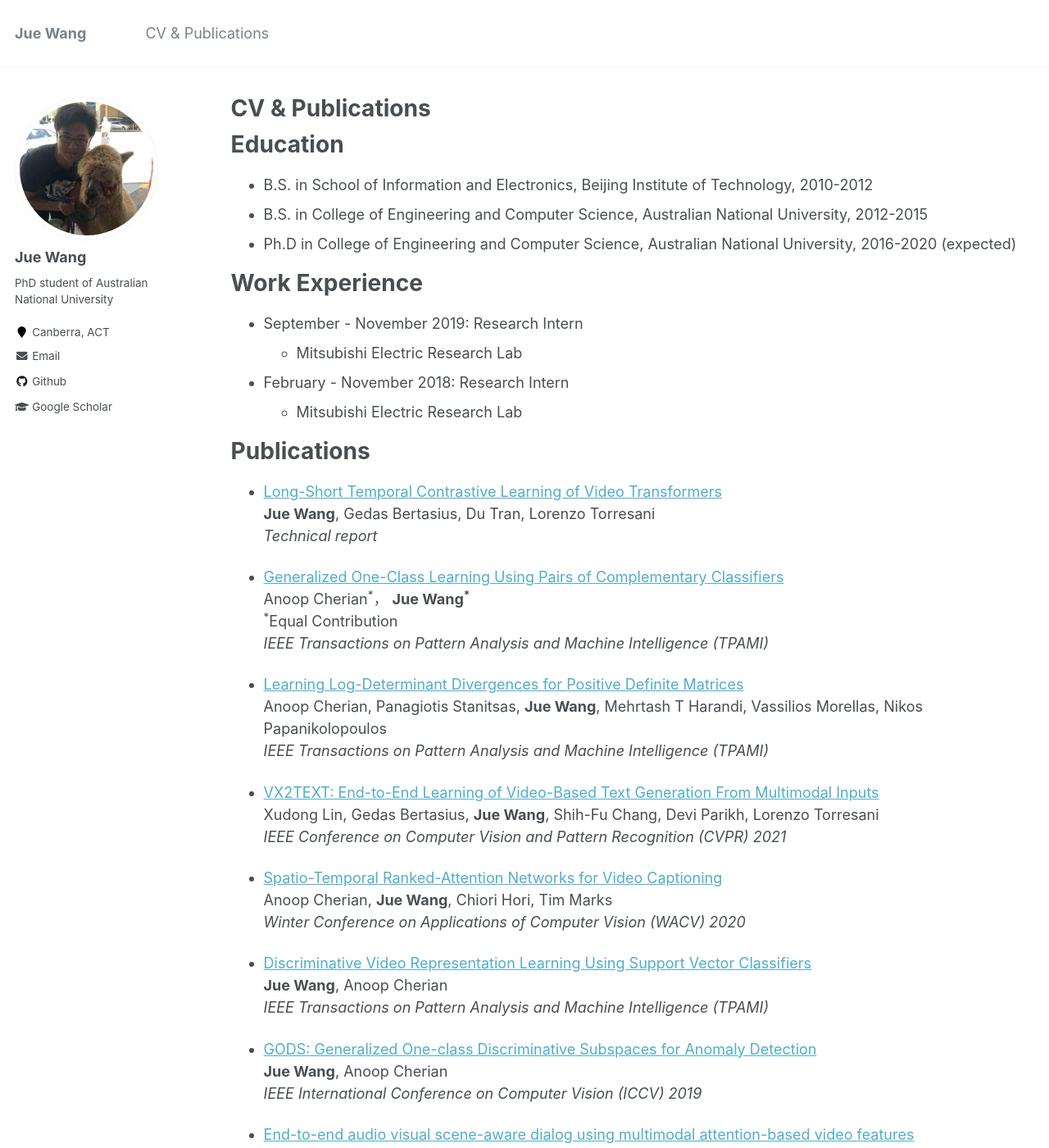
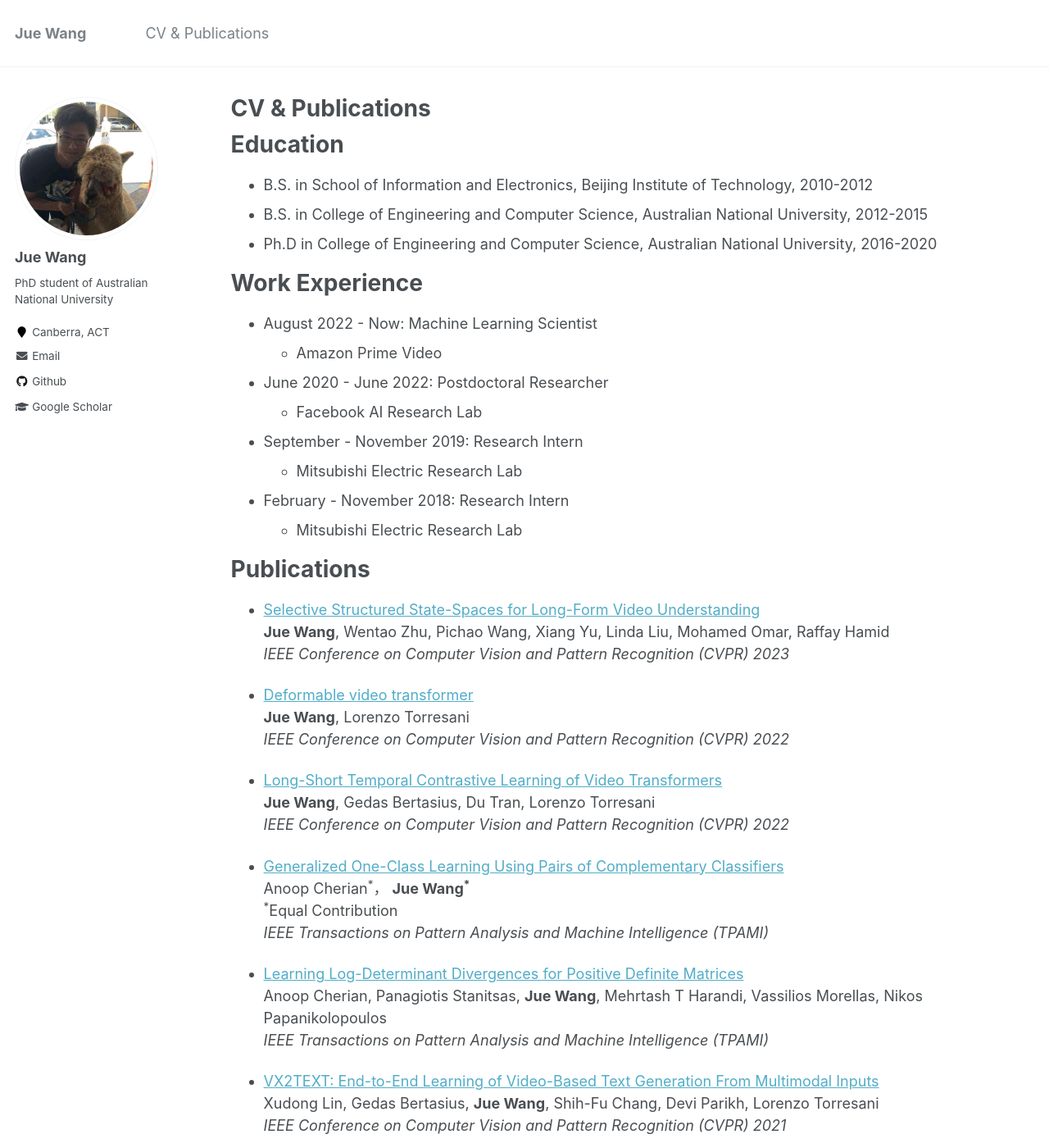
Before and after one commit to 3xWangDot/3xWangDot.github.io, a Jekyll site: the page built from _pages/cv.md, in a window 1280 px wide and 1400 px high. Shown: the whole window at 82% size. Built offline with Jekyll 4.4.1, drawn with Linux system fonts in a browser that asks for light colours; some of the changed text lies outside the part shown.

Commit message:
update 2023 Apr

```diff
--- a/_pages/cv.md
+++ b/_pages/cv.md
@@ -14,10 +14,15 @@ Education
 * B.S. in School of Information and Electronics, Beijing Institute of Technology, 2010-2012
 * B.S. in College of Engineering and Computer Science, Australian National University, 2012-2015
 * Ph.D in College of Engineering and Computer Science, Australian National University, 2016-2020
-(expected)
 
 Work Experience
 ======
+* August 2022 - Now: Machine Learning Scientist
+  * Amazon Prime Video
+
+* June 2020 - June 2022: Postdoctoral Researcher
+  * Facebook AI Research Lab
+
 * September - November 2019: Research Intern
   * Mitsubishi Electric Research Lab
 
@@ -26,9 +31,17 @@ Work Experience
 
 Publications
 ======
-* [Long-Short Temporal Contrastive Learning of Video Transformers](https://arxiv.org/abs/2106.09212)<br/>
+* [Selective Structured State-Spaces for Long-Form Video Understanding](https://arxiv.org/pdf/2303.14526.pdf)<br/>
+  **Jue Wang**, Wentao Zhu, Pichao Wang, Xiang Yu, Linda Liu, Mohamed Omar, Raffay Hamid
+  *IEEE Conference on Computer Vision and Pattern Recognition (CVPR) 2023*
+
+* [Deformable video transformer](https://openaccess.thecvf.com/content/CVPR2022/papers/Wang_Deformable_Video_Transformer_CVPR_2022_paper.pdf)<br/>
+  **Jue Wang**, Lorenzo Torresani
+  *IEEE Conference on Computer Vision and Pattern Recognition (CVPR) 2022*
+
+* [Long-Short Temporal Contrastive Learning of Video Transformers](https://openaccess.thecvf.com/content/CVPR2022/papers/Wang_Long-Short_Temporal_Contrastive_Learning_of_Video_Transformers_CVPR_2022_paper.pdf)<br/>
   **Jue Wang**, Gedas Bertasius, Du Tran, Lorenzo Torresani
-  *Technical report*
+  *IEEE Conference on Computer Vision and Pattern Recognition (CVPR) 2022*
 
 * [Generalized One-Class Learning Using Pairs of Complementary Classifiers](https://ieeexplore.ieee.org/document/9466440)<br/>
   Anoop Cherian<sup>\*</sup>， **Jue Wang<sup>\*</sup>**<br/>
```
Also changed, not shown: other parts of _pages/cv.md (+1 -4 lines), _pages/about.md (+6 -2 lines).
